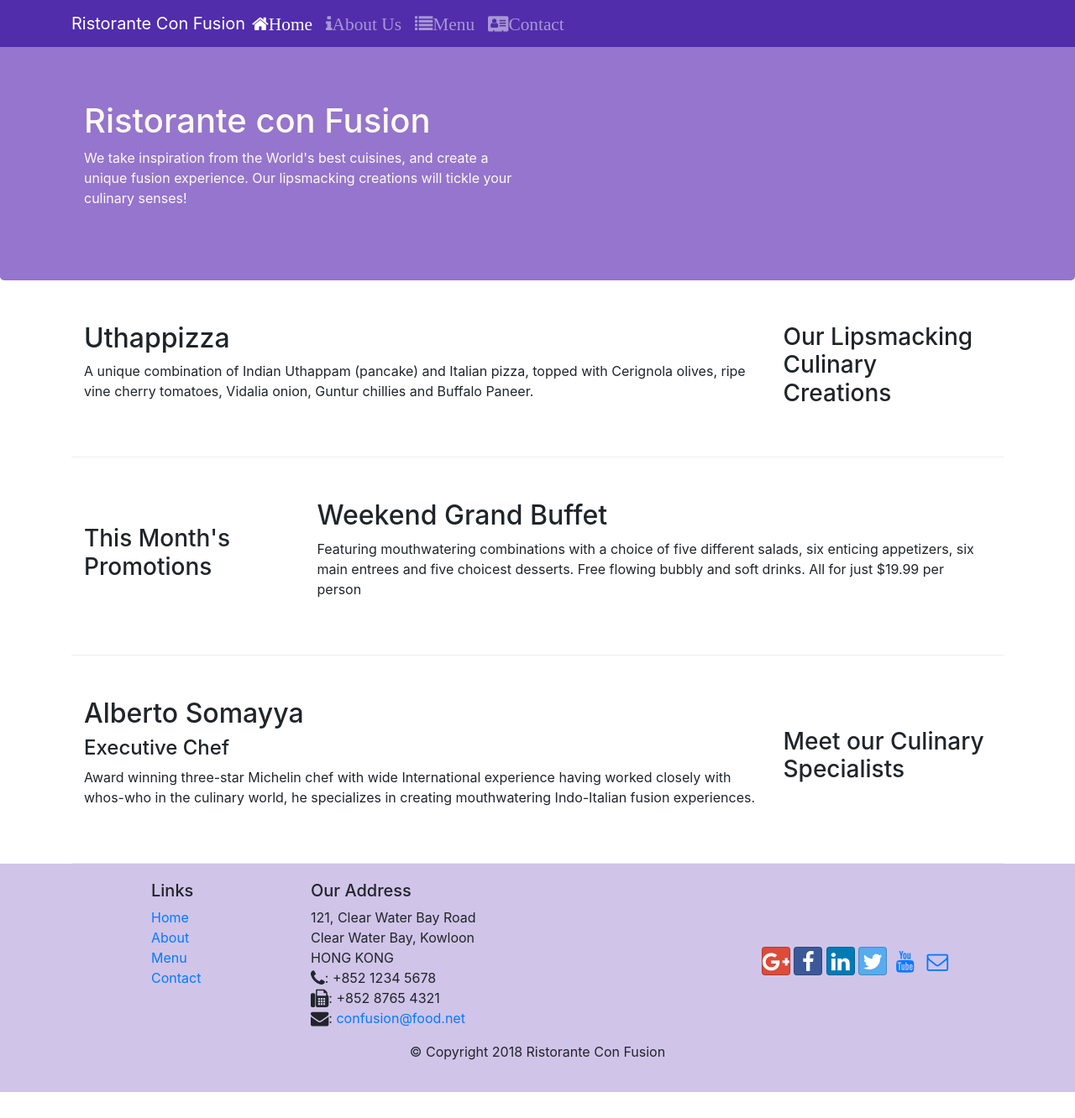
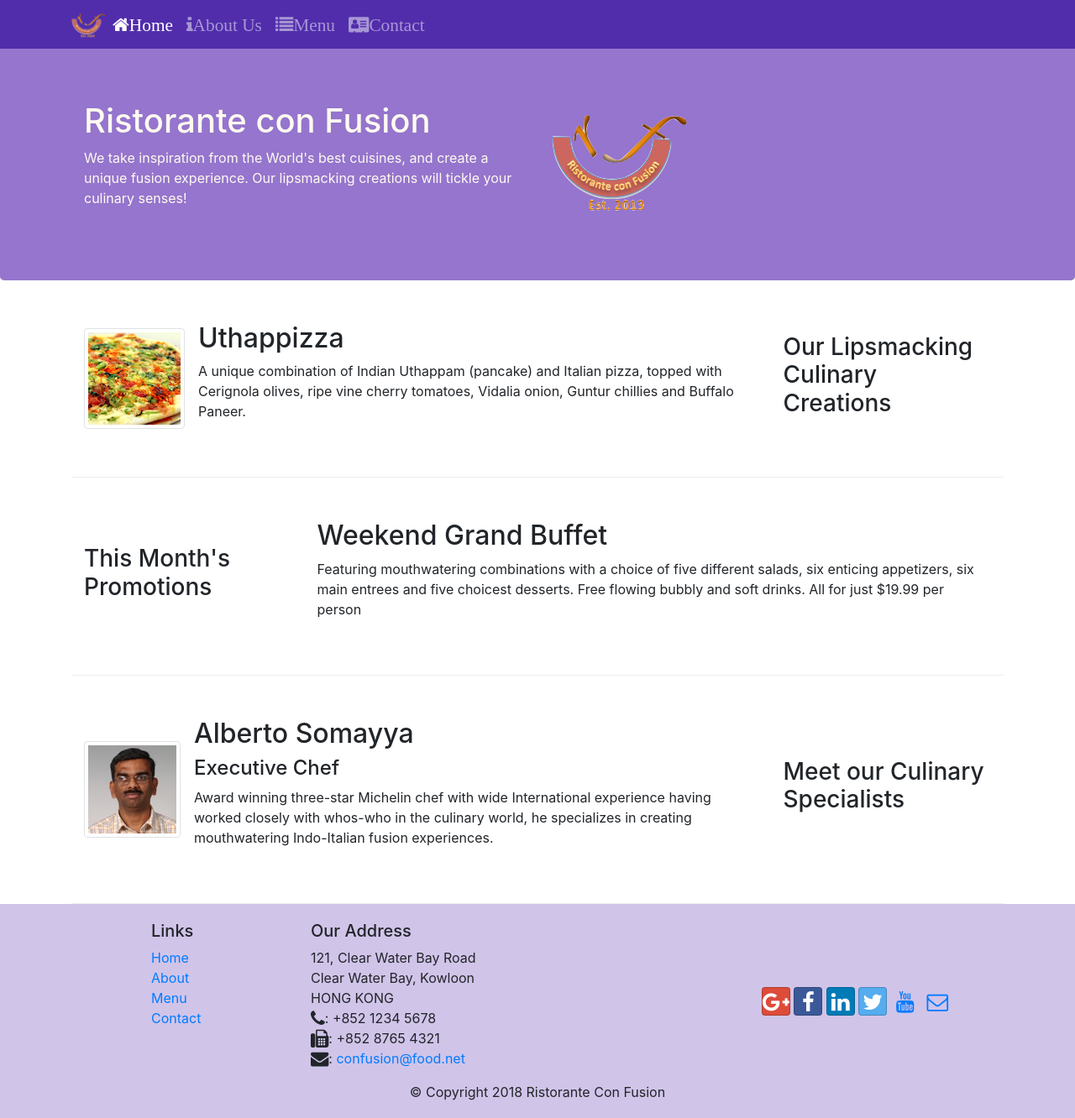
Before and after one commit to prina21/Bootstrap4, a website: page index.html in a window 1280 px wide. Shown: the whole page at 84% size. Before the commit the page ends 1301 px from the top, so only its background shows below. Drawn offline with nearby package versions, Linux system fonts and the light colour scheme.

Commit message:
images and media

```diff
--- a/index.html
+++ b/index.html
@@ -21,13 +21,13 @@
             <button class="navbar-toggler" type="button" data-toggle="collapse" data-target="#Navbar">
                 <span class="navbar-toggler-icon"></span>
             </button>
-        <a class="navbar-brand mr-auto" href="#">Ristorante Con Fusion</a>
+        <a class="navbar-brand mr-auto" href="#"><img src="img/logo.png" height="30" width="41"></a>
         <div class="collapse navbar-collapse" id="Navbar">
             <ul class="navbar-nav mr-auto">
             <li class="nav-item active"><a class="nav-link" href="#"><span class="fa fa-home fa-lg">Home</span></a> </li>
             <li class="nav-item"><a class="nav-link" href="./aboutus.html"><span class="fa fa-info fa-lg">About Us</span></a> </li>
             <li class="nav-item"><a class="nav-link" href="#"><span class="fa fa-list fa-lg">Menu</span></a> </li>
-            <li class="nav-item"><a class="nav-link" href="#"><span class="fa fa-address-card fa-lg">Contact</span></a> </li>
+            <li class="nav-item"><a class="nav-link" href="./contactus.html"><span class="fa fa-address-card fa-lg">Contact</span></a> </li>
             </ul>
         </div>
     </div>
@@ -39,7 +39,8 @@
                     <h1>Ristorante con Fusion</h1>
                     <p>We take inspiration from the World's best cuisines, and create a unique fusion experience. Our lipsmacking creations will tickle your culinary senses!</p>
                 </div>
-                <div class="col-12 col-sm">
+                <div class="col-12 col-sm align-self-center">
+                    <img src="img/logo.png" class="img-fluid">
                 </div>
             </div>
         </div>
@@ -51,10 +52,20 @@
                 <h3>Our Lipsmacking Culinary Creations</h3>
             </div>
             <div class="col-12 col-sm order-sm-first col-md">
-                <h2>Uthappizza</h2>
-                <p>A unique combination of Indian Uthappam (pancake) and Italian pizza, topped with Cerignola olives, ripe vine cherry tomatoes, Vidalia onion, Guntur chillies and Buffalo Paneer.</p>
+                <div class="media">
+                    <img class="d-flex mr-3 img-thumbnail align-self-center"
+                            src="img/uthappizza.png" alt="Uthappizza">
+                    <div class="media-body">
+                        <h2 class="mt-0">Uthappizza</h2>
+                        <p class="d-none d-sm-block">A unique combination of Indian Uthappam (pancake) and
+                            Italian pizza, topped with Cerignola olives, ripe vine
+                            cherry tomatoes, Vidalia onion, Guntur chillies and
+                            Buffalo Paneer.</p>
+                    </div>
+                </div>
             </div>
         </div>
+
 
 
         <div class="row row-content align-items-center">
@@ -72,9 +83,22 @@
                 <h3>Meet our Culinary Specialists</h3>
             </div>
             <div class="col-12 col-sm order-sm-first col-md">
-                <h2>Alberto Somayya</h2>
-                <h4>Executive Chef</h4>
-                <p>Award winning three-star Michelin chef with wide International experience having worked closely with whos-who in the culinary world, he specializes in creating mouthwatering Indo-Italian fusion experiences. </p>
+                <div class="media">
+                    <img class="d-flex mr-3 img-thumbnail align-self-center"
+                            src="img/alberto.png" alt="Alberto Somayya">
+                    <div class="media-body">
+                        <h2 class="mt-0">Alberto Somayya</h2>
+                        <h4>Executive Chef</h4>
+                        <p class="d-none d-sm-block">Award winning three-star Michelin chef with wide
+                            International experience having worked closely with
+                            whos-who in the culinary world, he specializes in
+                            creating mouthwatering Indo-Italian fusion experiences.
+                            </p>
+                    </div>
+                </div>
+
+
+
             </div>
         </div>
     </div>
```
Also changed, not shown: aboutus.html (+5 -6 lines), contactus.html (+2 -1 lines), img/alberto.png (added), img/buffet.png (added), img/logo.png (added), img/uthappizza.png (added), 1 other file.
